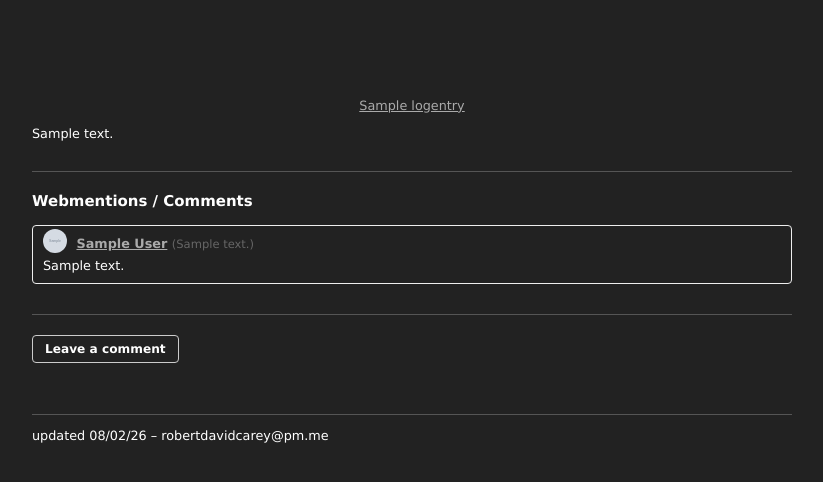
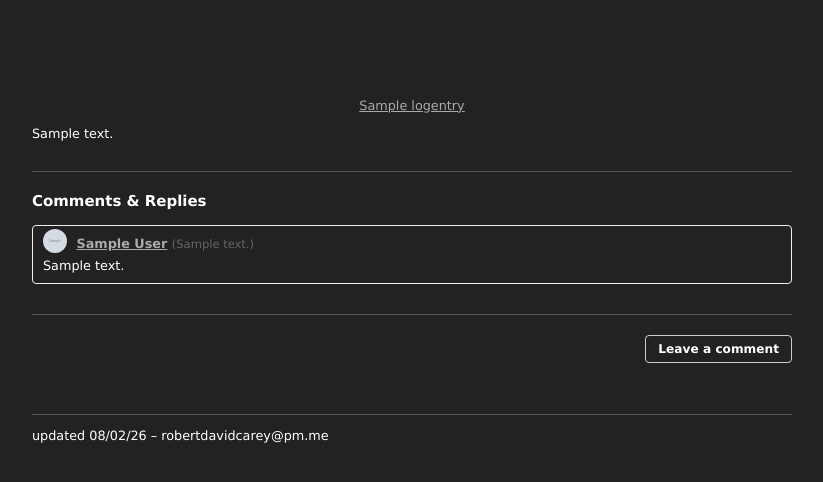
Before and after one commit to williamthazard/robertdavidcarey-web, a Django app: a page that uses templates/log_detail.html in a window 1280 px wide. Shown: the top 482 px of the page, without its empty margins (228-1051 px from the left). Run offline with Django 5.2, Linux system fonts and the light colour scheme; tables that the repository leaves empty hold one stand-in row (values such as "Sample post"); grey boxes marked "Sample" are stand-in pictures; parts of the project's set-up code (start-up, migrations or seed data) failed here and were passed over; some libraries are stand-ins or nearby versions.

Commit message:
style: update section header to Comments & Replies and right-align leave a comment button

```diff
--- a/templates/log_detail.html
+++ b/templates/log_detail.html
@@ -17,7 +17,7 @@
     {% if approved_mentions %}
       <hr style="margin-top: 30px; margin-bottom: 20px;"/>
       <section class="webmentions-section">
-        <h3>Webmentions / Comments</h3>
+        <h3>Comments & Replies</h3>
         {% for wm in approved_mentions %}
           {% if wm.is_approved %}
             <div class="webmention-item" style="margin-bottom: 15px; padding: 10px; border: 1px solid #eee; border-radius: 4px;">
@@ -47,11 +47,11 @@
   {% endwith %}
 
   <hr style="margin-top: 30px; margin-bottom: 20px;"/>
-  <details class="add-comment-details" style="margin-bottom: 20px;">
+  <details class="add-comment-details" style="margin-bottom: 20px; text-align: right;">
     <summary style="cursor: pointer; font-weight: bold; font-size: 0.95em; padding: 6px 12px; border: 1px solid #ccc; display: inline-block; border-radius: 4px; user-select: none;">
       Leave a comment
     </summary>
-    <section class="add-comment-section" style="margin-top: 15px;">
+    <section class="add-comment-section" style="margin-top: 15px; text-align: left;">
       <form action="{% url 'post_comment' entry_slug=entry.slug %}" method="post" style="max-width: 600px;">
         {% csrf_token %}
 
```
